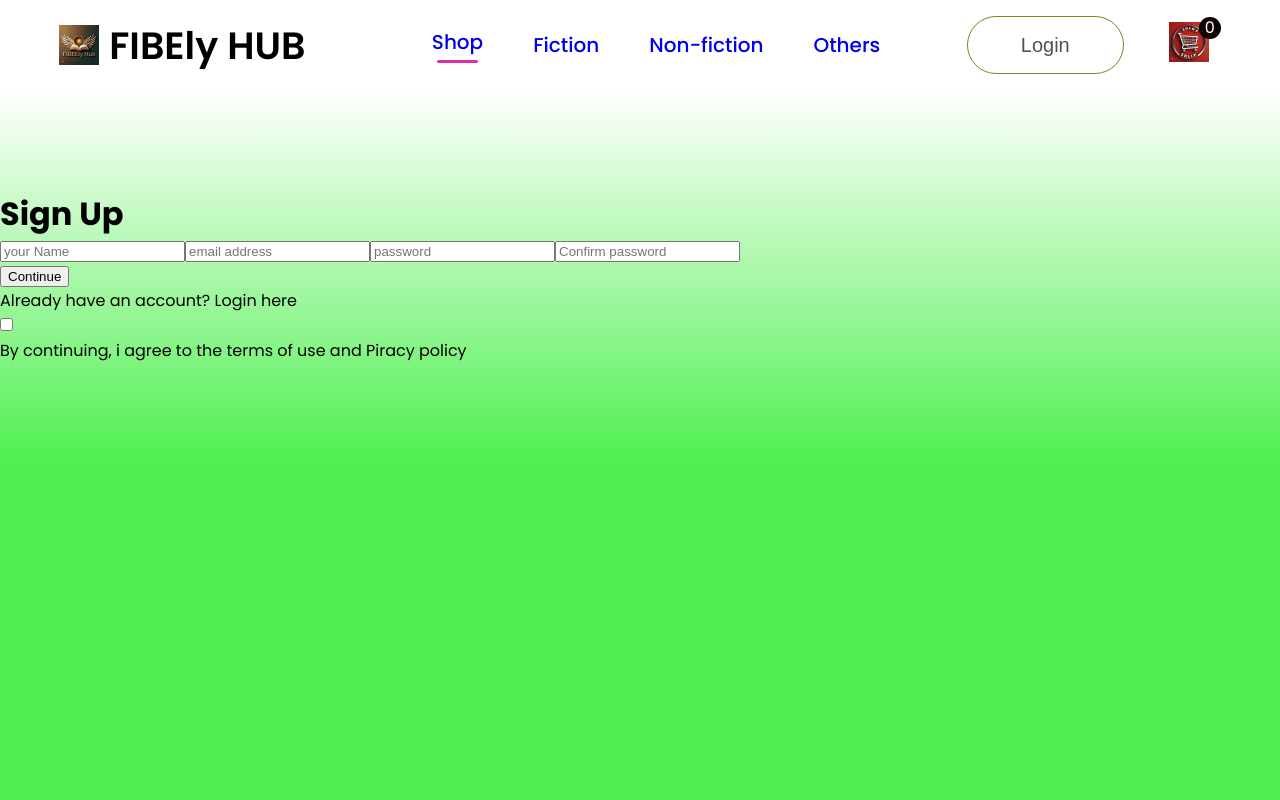
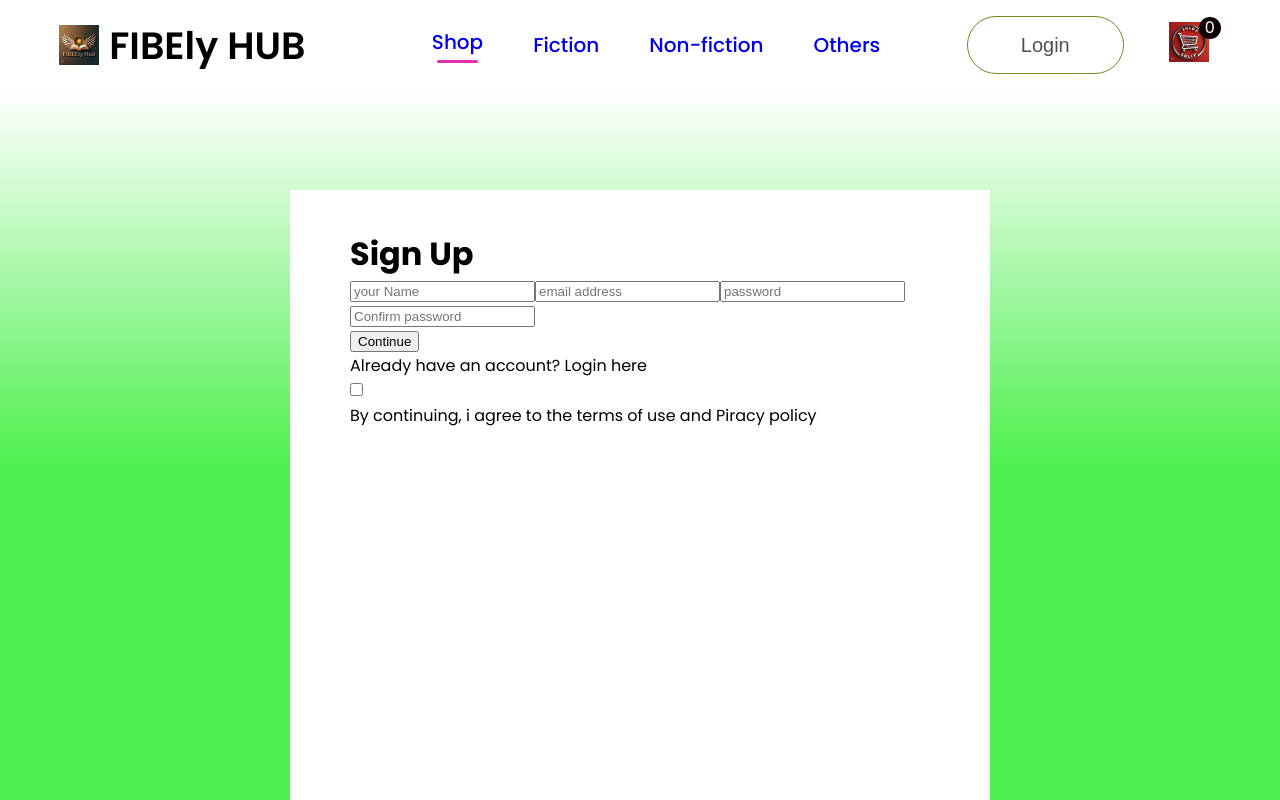
Before and after one commit to faith481/FIBEly-Reading_Hub, a React (Create React App) app in the folder Frontend/: page /login in a window 1280 px wide. Shown: the top 800 px of the page. Built offline with nearby package versions, Linux system fonts and the light colour scheme.

Commit message:
add css property for loginsignup-container class name LoginSignup.css

```diff
--- a/Frontend/src/pages/CSS/LoginSignup.css
+++ b/Frontend/src/pages/CSS/LoginSignup.css
@@ -4,3 +4,12 @@
     background: linear-gradient(180deg, white 0%, rgb(81, 240, 81) 50%);
     padding-top: 100px;
 }
+.loginsignup-container{
+    width: 580px;
+    height: 600px;
+    background: white;
+    margin: auto;
+    padding: 40px 60px;
+
+
+}
--- a/Frontend/src/pages/loginSignup.jsx
+++ b/Frontend/src/pages/loginSignup.jsx
@@ -4,7 +4,7 @@ import './CSS/LoginSignup.css'
 const LoginSignup = () => {
   return (
     <div className='loginsignup'>
-      <div className="divloginsignup-container">
+      <div className="loginsignup-container">
         <h1>Sign Up</h1>
         <div className="loginsignup-fields">
           <input type='text' placeholder='your Name' />
```
